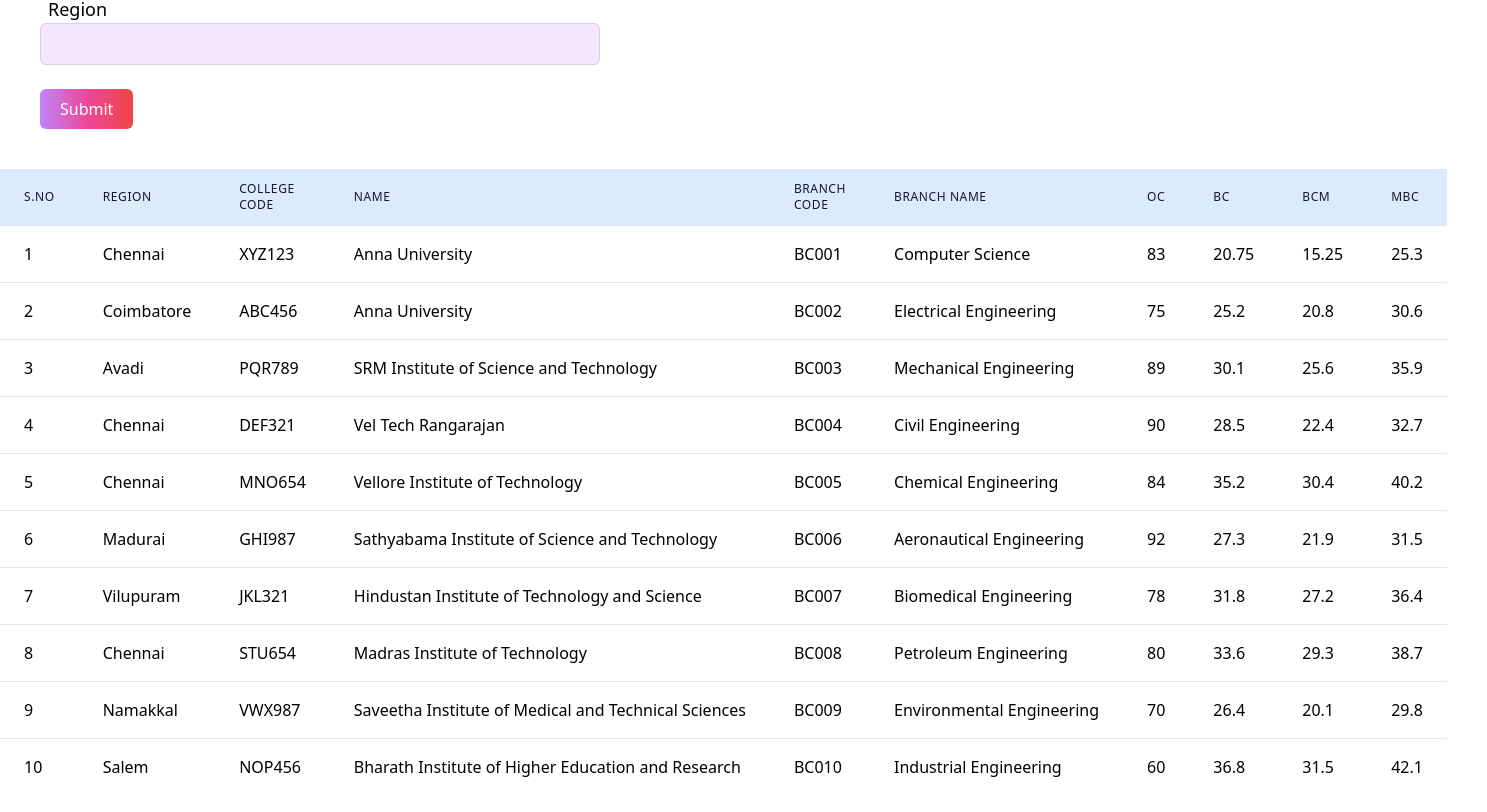
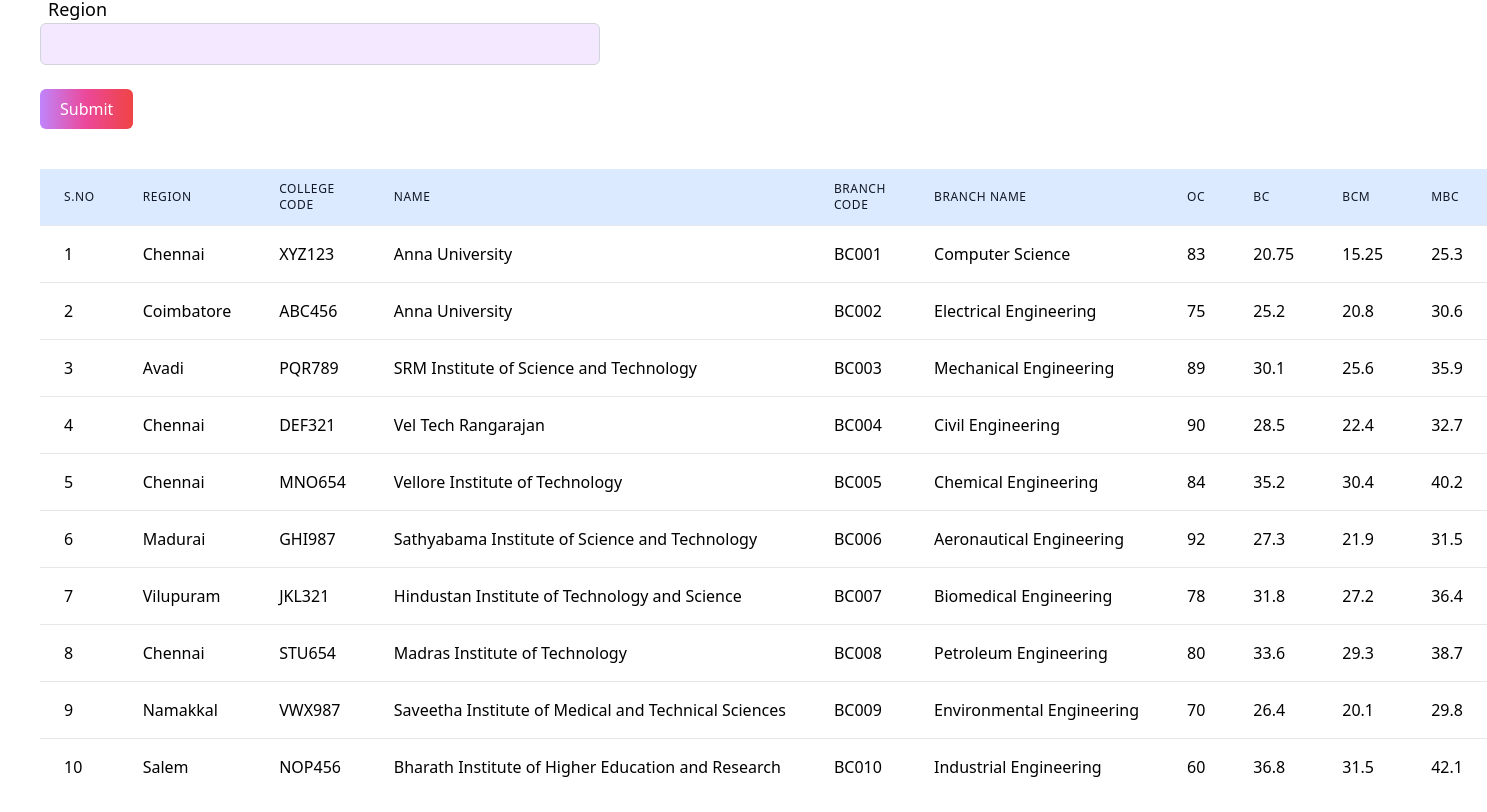
Before and after one commit to Mukunthan-A-R/CCE, a React (Vite) app: page / in a window 1280 px wide. Shown: the part 367-1179 px from the top of the page, 1487 px wide, since content can reach past the window. Built offline with nearby package versions, Linux system fonts and the light colour scheme.

Commit message:
fixing stylig issues

```diff
--- a/src/components/TableWithSort.jsx
+++ b/src/components/TableWithSort.jsx
@@ -49,7 +49,7 @@
   }, [sortConfig]);
 
   return (
-    <table className="min-w-full divide-y divide-gray-200">
+    <table className="min-w-full divide-y divide-gray-200 mx-5 sm:mx-10">
       <thead className="bg-blue-100">
         <tr>
           <th
```
